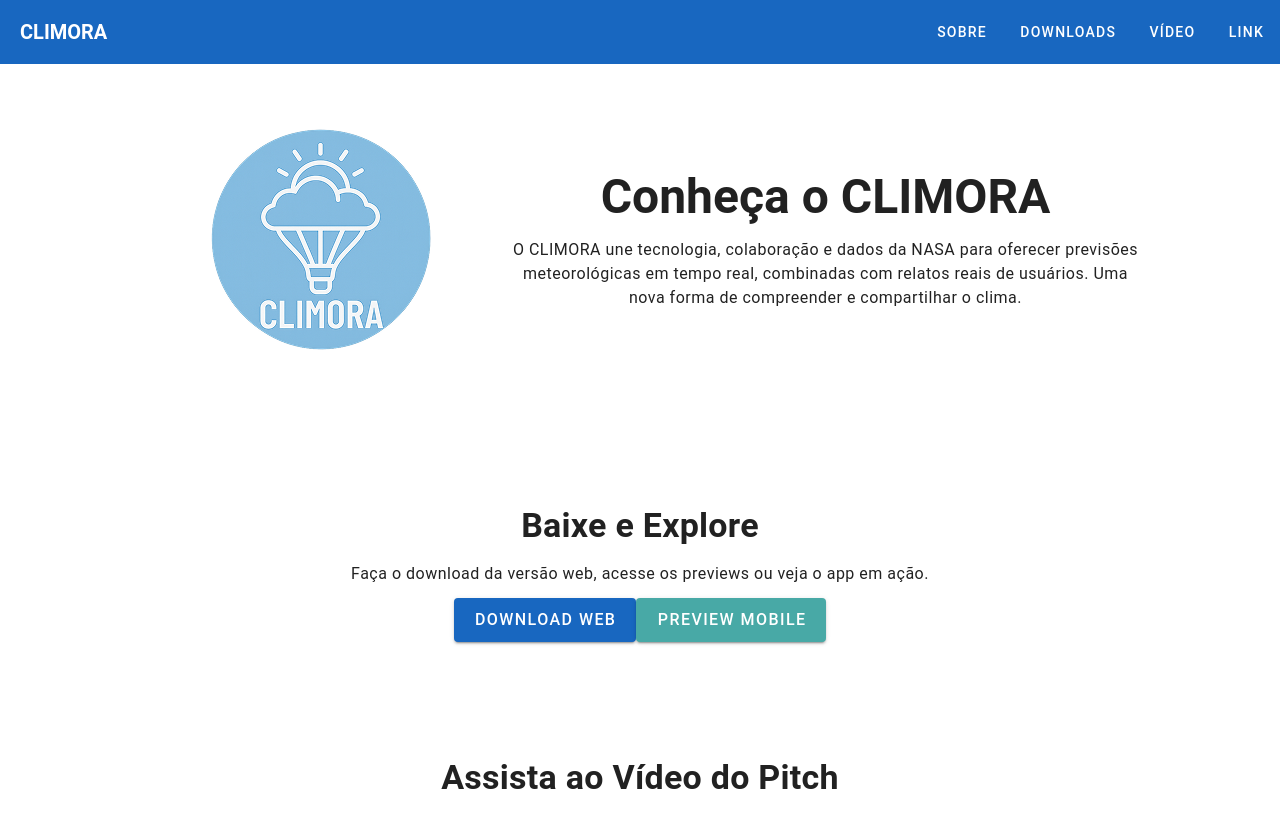
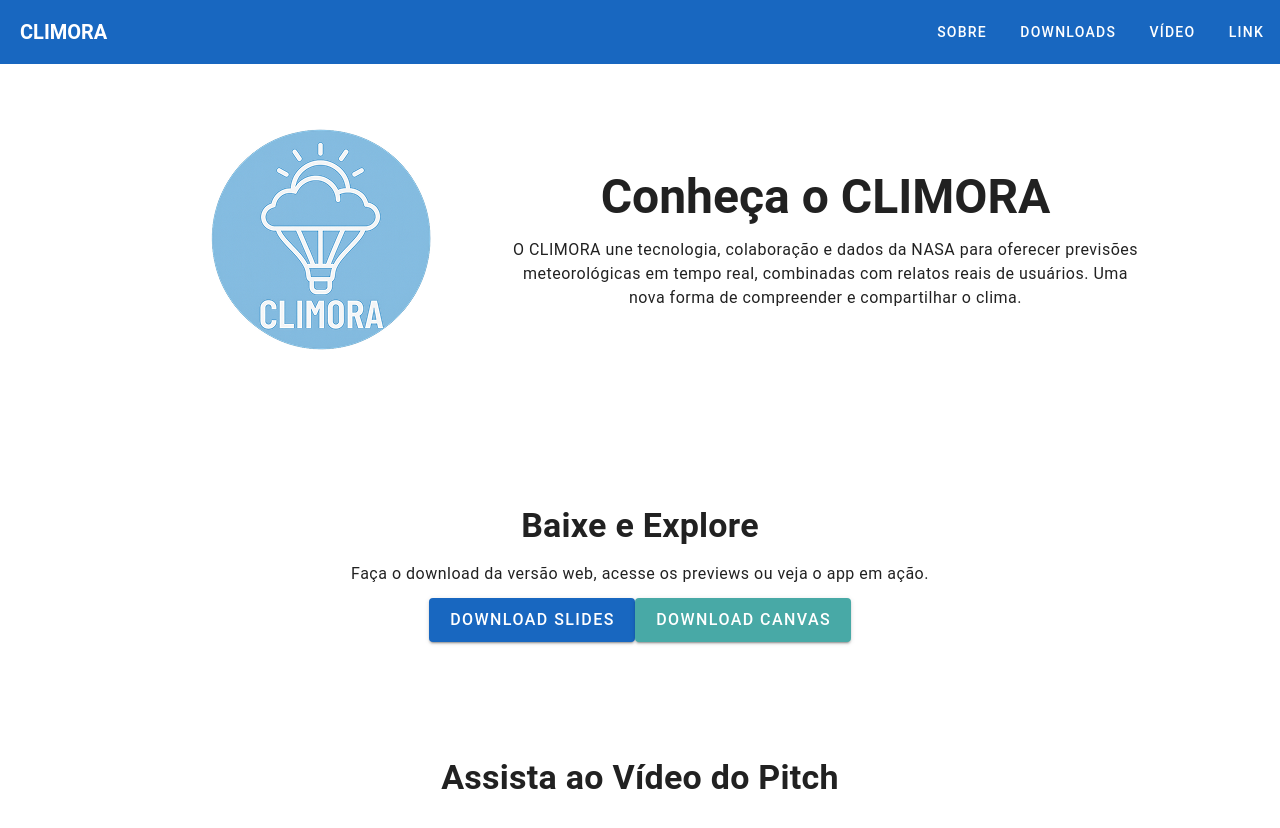
Before and after one commit to arthurvitorads/climora-landpage, a Vue app: page / in a window 1280 px wide. Shown: the top 828 px of the page. Built offline with nearby package versions, Linux system fonts and the light colour scheme; grey boxes are pictures that could not be loaded; a small style sheet from the web is missing.

Commit message:
ajuste do typescritp

```diff
--- a/src/views/HomeView.vue
+++ b/src/views/HomeView.vue
@@ -50,8 +50,8 @@
           Faça o download da versão web, acesse os previews ou veja o app em ação.
         </p>
         <v-row justify="center" class="gap-4">
-          <v-btn color="primary" size="large">Download Web</v-btn>
-          <v-btn color="secondary" size="large">Preview Mobile</v-btn>
+          <v-btn color="primary" size="large">Download Slides</v-btn>
+          <v-btn color="secondary" size="large">Download Canvas</v-btn>
         </v-row>
       </v-container>
 
--- a/tsconfig.app.json
+++ b/tsconfig.app.json
@@ -11,7 +11,11 @@
     "skipLibCheck": true,
     "forceConsistentCasingInFileNames": true,
     "isolatedModules": true,
-    "types": ["vue"]
+    "types": ["vue"],
+    "baseUrl": ".",
+    "paths": {
+      "@/*": ["src/*"]
+    }
   },
   "include": ["src/**/*.ts", "src/**/*.d.ts", "src/**/*.vue"]
 }
```
